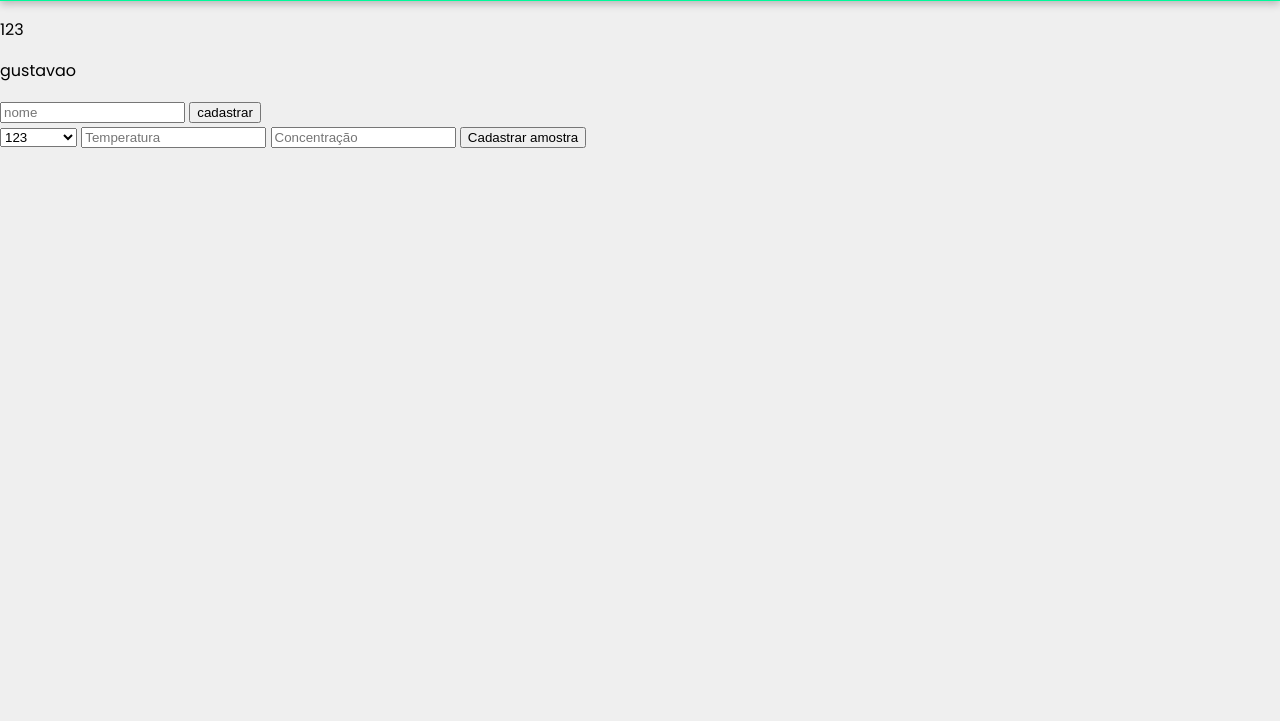
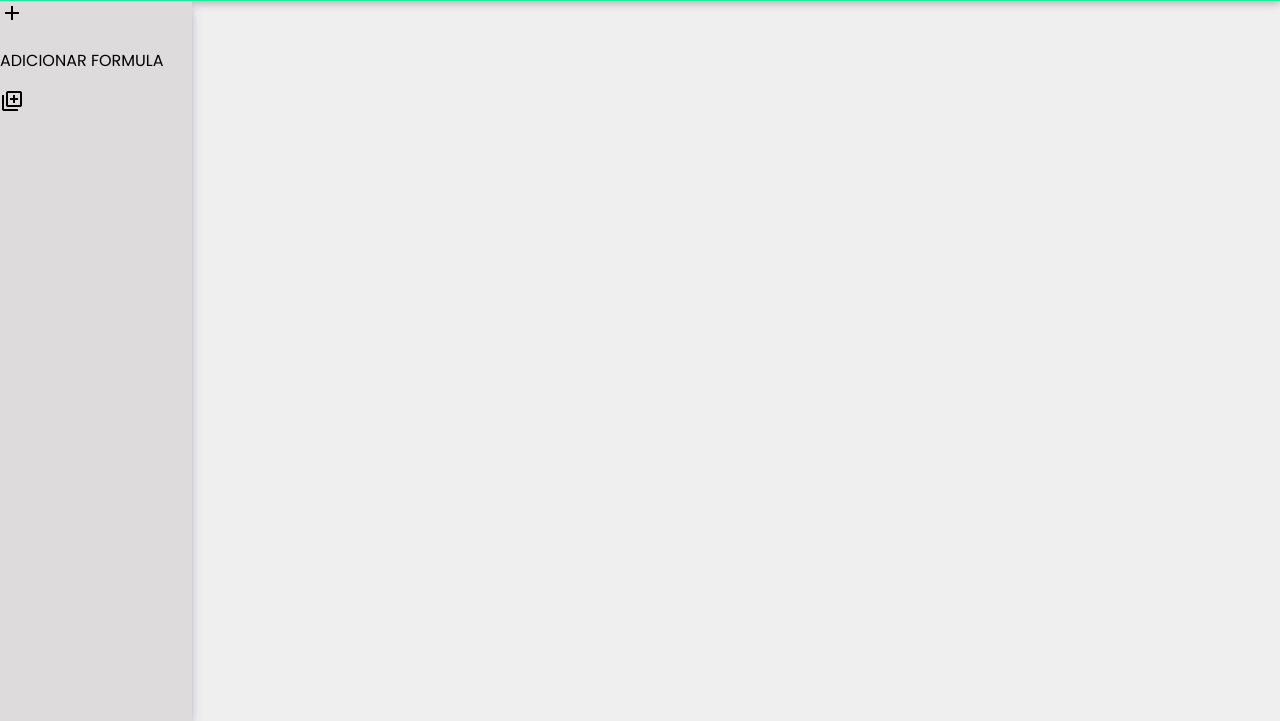
Before and after one commit to hnorioka/chemistry_dataview, a Django app: page /dashboard/ in a window 1280 px wide. Shown: the part 79-800 px from the top of the page. Run offline with Django 4.2, Linux system fonts and the light colour scheme; data comes from the database, SQL or seed files in the repository; both versions use the stored data as it was after the commit.

Commit message:
FEAT: modified html dashboard

```diff
--- /dev/null
+++ b/core/static/core/dashboard.css
@@ -0,0 +1,11 @@
+.container-dashboard{
+    width: 100%;
+    height: 90vh;
+}
+
+.container-dashboard-barra{
+    width: 15%;
+    height: 100%;
+    background-color: #dddbdb;
+    box-shadow: rgba(50, 50, 93, 0.25) 0px 6px 12px -2px, rgba(0, 0, 0, 0.3) 0px 3px 7px -3px;
+}
--- a/core/templates/core/base.html
+++ b/core/templates/core/base.html
@@ -10,6 +10,8 @@
     <link rel="stylesheet" href="{% static 'core/index.css' %}">
     <link rel="stylesheet" href="{% static 'core/login.css' %}">
     <link rel="stylesheet" href="{% static 'core/cadastro.css' %}">
+    <link rel="stylesheet" href="{% static 'core/dashboard.css' %}">
+    <link href="https://fonts.googleapis.com/css2?family=Material+Symbols+Outlined" rel="stylesheet" />
 </head>
 <body>
     <header id="container-header">
--- a/core/templates/core/dashboard.html
+++ b/core/templates/core/dashboard.html
@@ -1,6 +1,18 @@
 {% extends 'core/base.html' %}
 {% block content %}
-    {% for experimento in experimentos %}
+    <main class="container-dashboard">
+        <section class="container-dashboard-barra">
+            <span class="material-symbols-outlined">
+                add
+            </span>
+            <p>ADICIONAR FORMULA</p>
+            <span class="material-symbols-outlined">
+                library_add
+            </span>
+
+        </section>
+    </main>
+    <!--{% for experimento in experimentos %}
         <p>{{experimento.nome}}</p>
     {% endfor %}
 
@@ -23,4 +35,5 @@
         <input type="number" name="concentracao" placeholder="Concentração" id="">
         <input type="submit" value="Cadastrar amostra">
     </form>
+    -->
 {% endblock %}
--- a/core/urls.py
+++ b/core/urls.py
@@ -11,5 +11,6 @@ urlpatterns = [
     path('dashboard/', views.dashboard, name='dashboard'),
     path('cadastrar-experimento/', views.cadastrar_experimento, name='cadastrar-experimento'),
     path('deletar-experimento/', views.deletar_experimento, name='deletar-experimento'),
-    path('cadastrar-amostra', views.cadastrar_amostra, name='cadastrar-amostra')
+    path('cadastrar-amostra', views.cadastrar_amostra, name='cadastrar-amostra'),
+    path('deletar-amostra/', views.deletar_amostra, name='deletar-amostra')
 ]
--- a/core/views.py
+++ b/core/views.py
@@ -112,3 +112,16 @@ def cadastrar_amostra(request):
         experimento.save()
 
         return redirect('dashboard')
+
+
+def deletar_amostra(request):
+    if request.method == 'POST':
+        id_amostra = int(request.POST.get('id'))
+
+        amostra = Amostra.objects.get(id = id_amostra)
+
+        amostra.delete()
+
+        amostra.save()
+
+        return redirect('dashboard')
```
Also changed, not shown: db.sqlite3.
